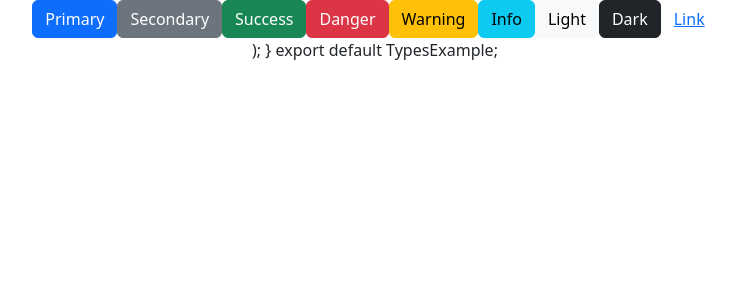
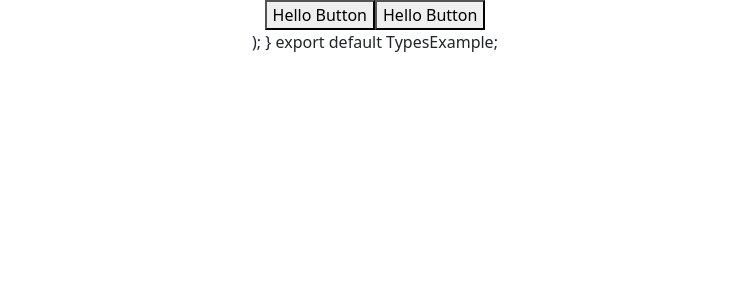
Before and after one commit to salomesenibua200024/fbClassProject123, a React (Create React App) app: page / in a window 1280 px wide. Shown: the top 300 px of the page, without its empty margins (265-1001 px from the left). Built offline with nearby package versions, Linux system fonts and the light colour scheme.

Commit message:
added another Test element

```diff
--- a/src/App.js
+++ b/src/App.js
@@ -2,22 +2,15 @@ import { firebaseConfig } from './config/Config';
 import { initializeApp } from 'firebase/app'
 
 import './App.css';
+import { Test } from './components/Test';
 
 const firebaseapp = initializeApp(firebaseConfig)
 
 function App() {
   return (
     <div className="App">
-      <button type="button" class="btn btn-primary">Primary</button>
-      <button type="button" class="btn btn-secondary">Secondary</button>
-      <button type="button" class="btn btn-success">Success</button>
-      <button type="button" class="btn btn-danger">Danger</button>
-      <button type="button" class="btn btn-warning">Warning</button>
-      <button type="button" class="btn btn-info">Info</button>
-      <button type="button" class="btn btn-light">Light</button>
-      <button type="button" class="btn btn-dark">Dark</button>
-
-      <button type="button" class="btn btn-link">Link</button>
+      <Test />
+      <Test />
       <div />
       );
 }
--- /dev/null
+++ b/src/components/Test.js
@@ -0,0 +1,7 @@
+import Button from 'react-bootstrap/Button';
+
+export function Test () {
+    return (
+        <button variant="primary">Hello Button</button>
+    )
+}
```
